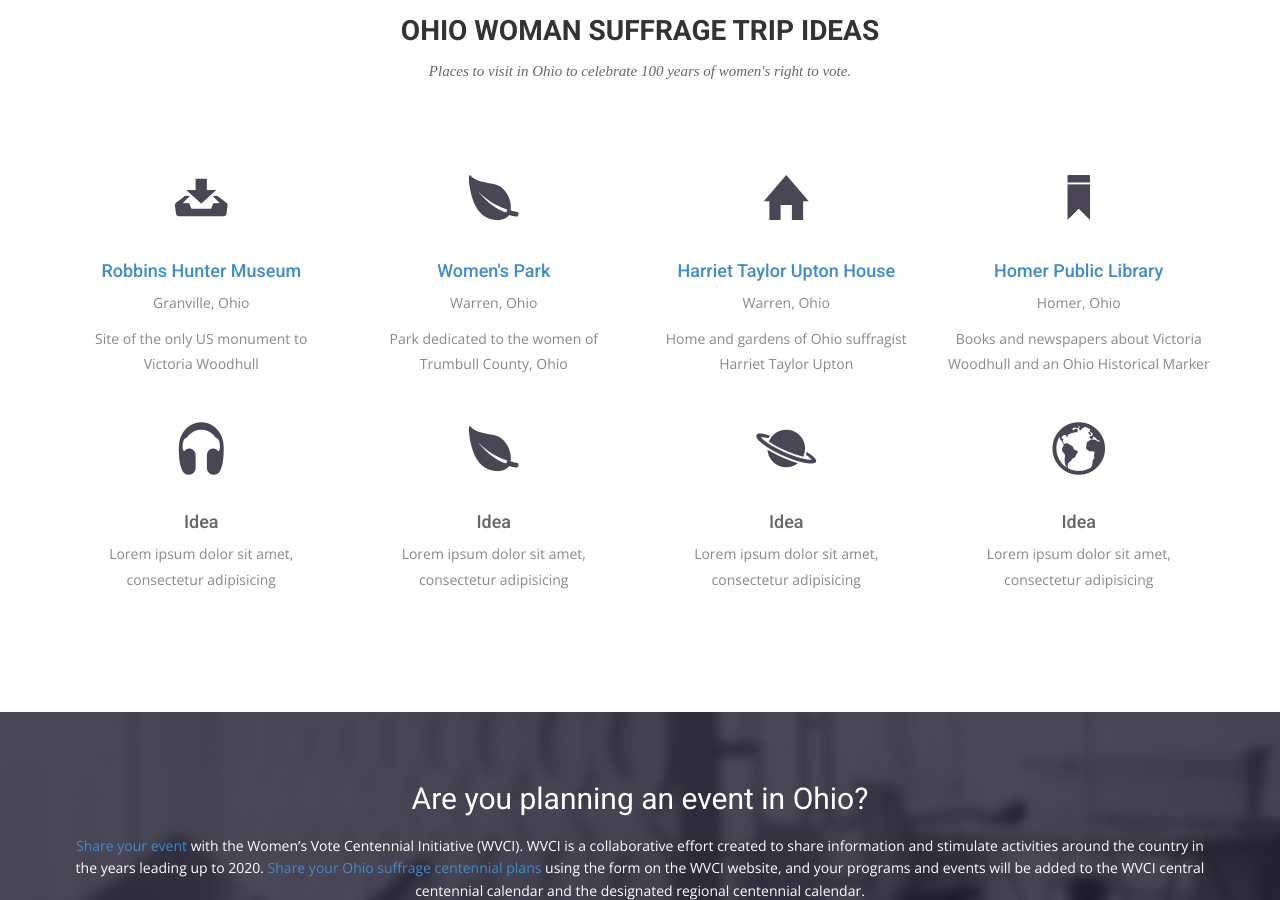
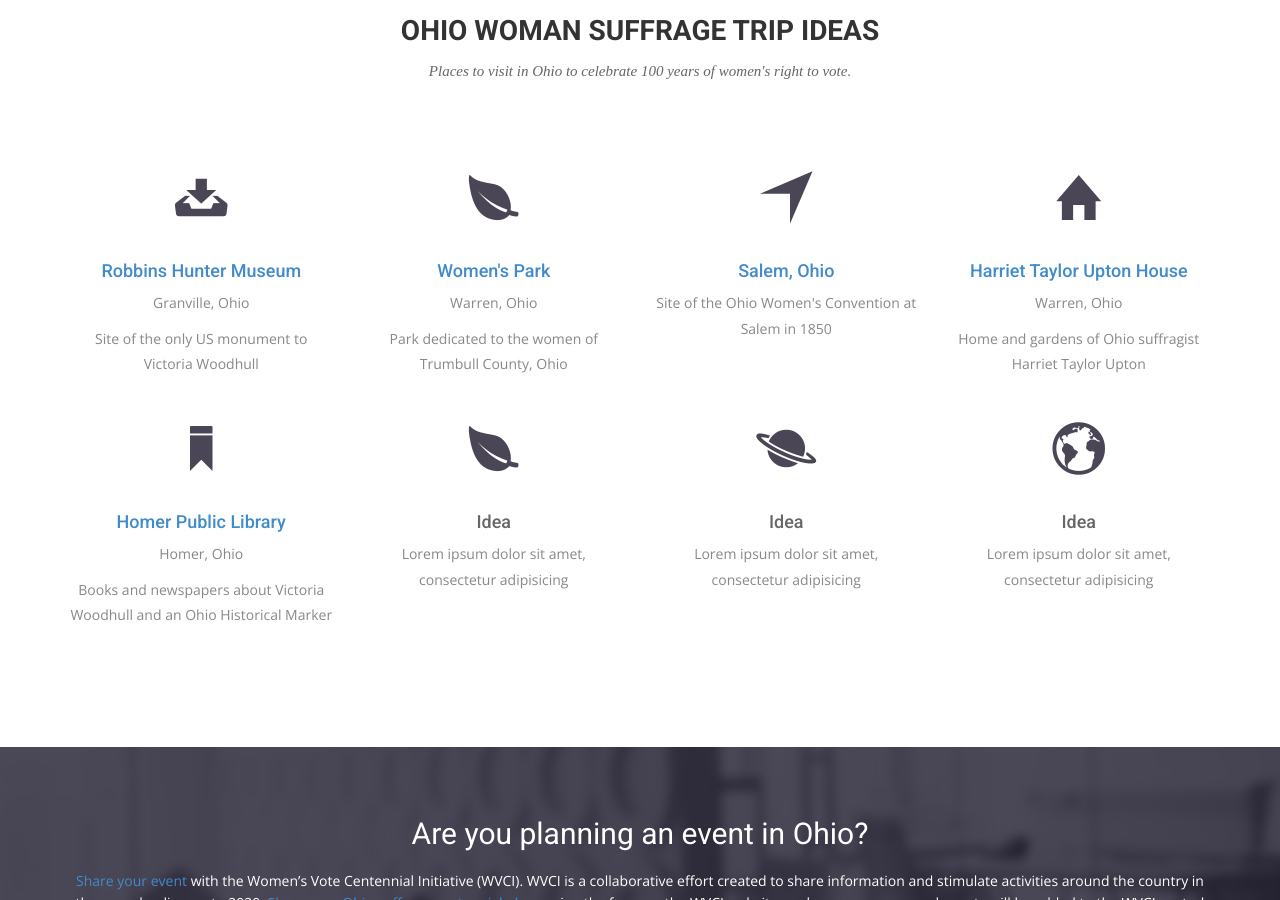
Before and after one commit to OhioSuffrageCentennial/ohiosuffragecentennial, a Jekyll site: the page built from index.html, in a window 1280 px wide and 900 px high, scrolled down 2857 px. Built offline with Jekyll 4.4.1, drawn with Linux system fonts in a browser that asks for light colours; nearby versions of some CDN libraries; some web fonts are replaced.

Commit message:
add salem to index trip ideas

```diff
--- a/index.html
+++ b/index.html
@@ -85,15 +85,22 @@
       <div class="col-sm-6 col-md-3">
         <div class="service-item">
           <i class="ion-leaf"></i>
-          <h4><a href="http://www.uptonhouse.org/Park.html" target="_blank">Women's Park</h4>
+          <h4><a href="http://www.uptonhouse.org/Park.html" target="_blank">Women's Park</a></h4>
           <p>Warren, Ohio </p>
           <p>Park dedicated to the women of Trumbull County, Ohio </p>
         </div>
       </div>
       <div class="col-sm-6 col-md-3">
         <div class="service-item">
+          <i class="ion-navigate"></i>
+          <h4><a href="http://www.salemhistoricalsociety.org/home.html" target="_blank">Salem, Ohio</a></h4>
+          <p>Site of the Ohio Women's Convention at Salem in 1850 </p>
+        </div>
+      </div>
+      <div class="col-sm-6 col-md-3">
+        <div class="service-item">
           <i class="ion-home"></i>
-          <h4><a href="http://www.uptonhouse.org/" target="_blank">Harriet Taylor Upton House</h4>
+          <h4><a href="http://www.uptonhouse.org/" target="_blank">Harriet Taylor Upton House</a></h4>
           <p>Warren, Ohio </p>
           <p>Home and gardens of Ohio suffragist Harriet Taylor Upton </p>
         </div>
@@ -104,13 +111,6 @@
           <h4><a href="https://homer.lib.oh.us/content/victoria-claflin-woodhull" target="_blank">Homer Public Library</a></h4>
           <p>Homer, Ohio</p>
           <p>Books and newspapers about Victoria Woodhull and an Ohio Historical Marker </p>
-        </div>
-      </div>
-      <div class="col-sm-6 col-md-3">
-        <div class="service-item">
-          <i class="ion-headphone"></i>
-          <h4>Idea</h4>
-          <p>Lorem ipsum dolor sit amet, consectetur adipisicing </p>
         </div>
       </div>
       <div class="col-sm-6 col-md-3">
```
